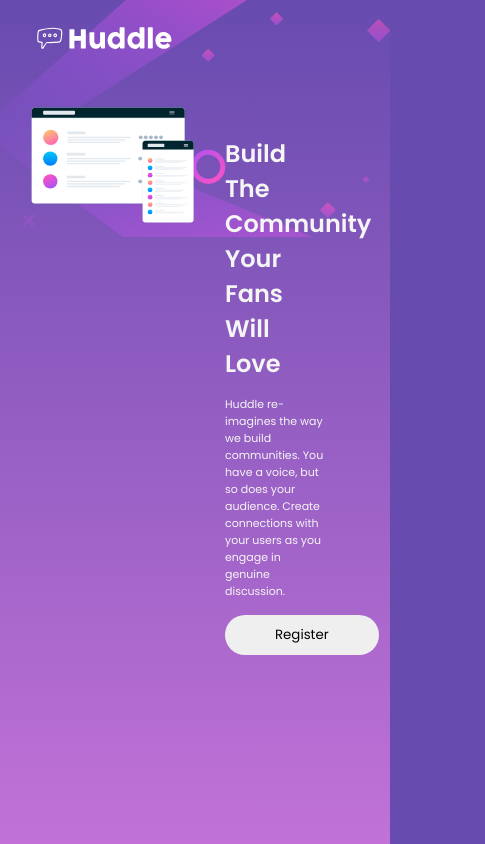
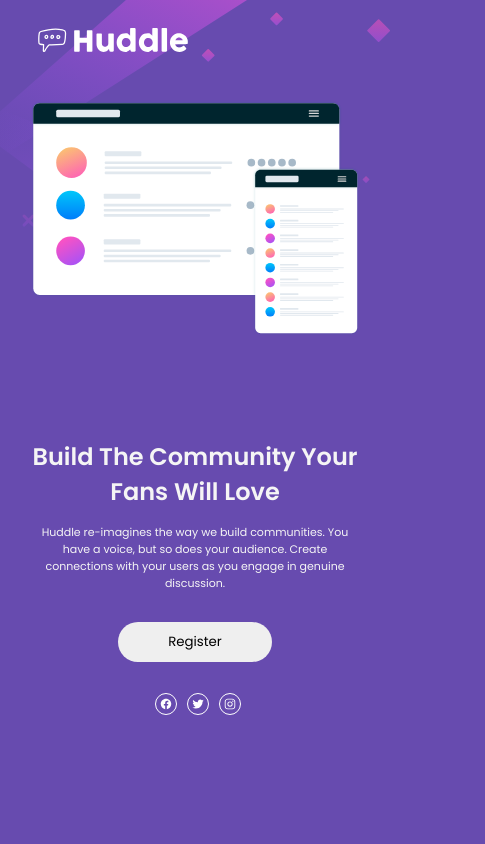
Before and after one commit to mildheart/Huddle-landing-page-with-a-single-introductory-section, a plain HTML site: page index.html in a window 390 px wide. Shown: the whole page, 485 px wide, since content can reach past the window. Drawn offline with Linux system fonts and the light colour scheme.

Commit message:
Modified html and css file

```diff
--- a/Style.css
+++ b/Style.css
@@ -10,8 +10,8 @@ html,body{
     width: 100%;
     height: 100%;
     display: flex;
-    flex-direction: column;
-    row-gap: 50px;
+
+
 
 
 }
@@ -19,7 +19,6 @@ html,body{
 body{
     background: hsl(257, 40%, 49%);
     background-image: url('images/bg-desktop.svg');
-    background-image: url('images/bg-desktop.svg'),linear-gradient(hsla(257, 40%, 49%, 0.801),hsla(300, 69%, 71%, 0.703));
     background-repeat: no-repeat;
     background-size: 100%;
 
@@ -30,39 +29,33 @@ body{
 }
 
 .main_container{
-    width: 100%;
-    height: 100%;
     display: flex;
     justify-content: center;
 
 }
 
 .header{
-    width: 100%;
-    height: 40px;
     background-image: url('images/logo.svg');
     background-repeat: no-repeat;
     background-size: contain;
 }
 
 .left_container{
-    width: 50%;
-    height: 100%;
     background-image: url('images/illustration-mockups.svg');
     background-repeat: no-repeat;
     background-size: contain;
 }
 
 .right_container{
-    width: 50%;
-    height: 100%;
-    padding: 30px 30px;
+    position: relative;
     color: whitesmoke;
     font-family:'Poppins', sans-serif ;
+
+
 }
 h2{
     font-family: inherit;
-    width: 90%;
+
 }
 
 .right_container p{
@@ -72,6 +65,7 @@ h2{
     margin-top: 15px;
     width: 95%;
     font-family: inherit;
+
 }
 
 button{
@@ -84,3 +78,141 @@ button{
     cursor: pointer;
 
 }
+
+button:hover{
+    background-color: hsl(300, 69%, 71%);
+    color: white;
+    cursor: pointer;
+}
+
+.icon_contaier{
+    position: absolute;
+    display: flex;
+    width: 100%;
+
+
+
+}
+
+.icon_contaier div{
+    width: 20px;
+    height: 20px;
+    margin-right: 10px;
+    border: 1px solid white;
+    padding: 10px;
+    display: flex;
+    justify-content: center;
+    align-items: center;
+    border-radius: 50%;
+}
+
+.icon_contaier div img{
+    width: 12px;
+    height: 12px;
+    filter: brightness(0) invert(1); ;
+}
+
+@media screen and (max-width: 481px) {
+
+    body{
+        flex-direction: column;
+        row-gap: 40px;
+    }
+
+    .header{
+        width: 100%;
+        height: 40px;
+    }
+
+    .main_container{
+        flex-direction: column;
+        column-gap: 30px;
+    }
+
+    .left_container{
+        width: 100%;
+        height: 300px;
+
+    }
+
+    .right_container{
+        display: flex;
+        flex-direction: column;
+        justify-content: center;
+        align-items: center;
+        width: 100%;
+        height: 300px;
+        padding: 0;
+
+
+    }
+
+    h2,p{
+        width: 100%;
+        text-align: center;
+    }
+
+    button{
+        margin-top: 30px;
+    }
+
+    .icon_contaier{
+        bottom: 4%;
+        right: -38%;
+        bottom: -5%;
+
+    }
+
+
+}
+
+@media screen and (min-width: 482px) {
+
+    body{
+        flex-direction: column;
+        row-gap: 20px;
+    }
+
+    .main_container{
+        width: 100%;
+        height: 100%;
+
+    }
+
+    .header{
+        width: 100%;
+        height: 40px;
+    }
+
+    .left_container{
+        width: 50%;
+        height: 300px;
+
+    }
+
+    .right_container{
+        width: 50%;
+        height: 300px;
+        padding: 30px 30px;
+
+
+
+    }
+    h2{
+        width: 90%;
+    }
+
+
+
+
+    .icon_contaier{
+        bottom: 4%;
+        right: -70%;
+        bottom: 4%;
+
+    }
+
+
+
+
+}
--- a/index.html
+++ b/index.html
@@ -18,6 +18,11 @@
                 Huddle re-imagines the way we build communities. You have a voice, but so does your audience. Create connections with your users as you engage in genuine discussion.
             </p>
             <button>Register</button>
+            <div class="icon_contaier">
+                <div><img src="images/logo-facebook.svg" alt=""></div>
+                 <div><img src="images/logo-twitter.svg" alt=""></div>
+                 <div><img src="images/logo-instagram.svg" alt=""></div>
+            </div>
         </div>
     </main>
 
```
Also changed, not shown: images/logo-facebook.svg (added), images/logo-instagram.svg (added), images/logo-twitter.svg (added).
